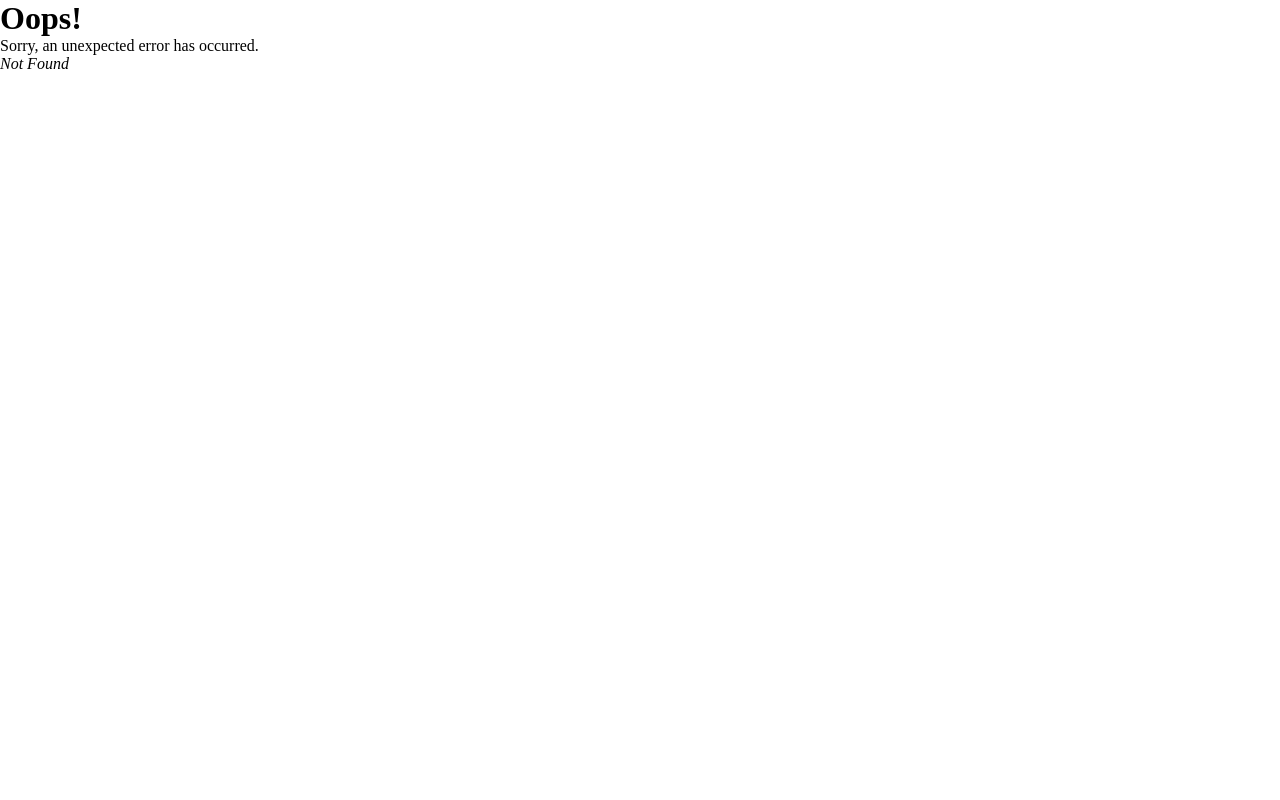
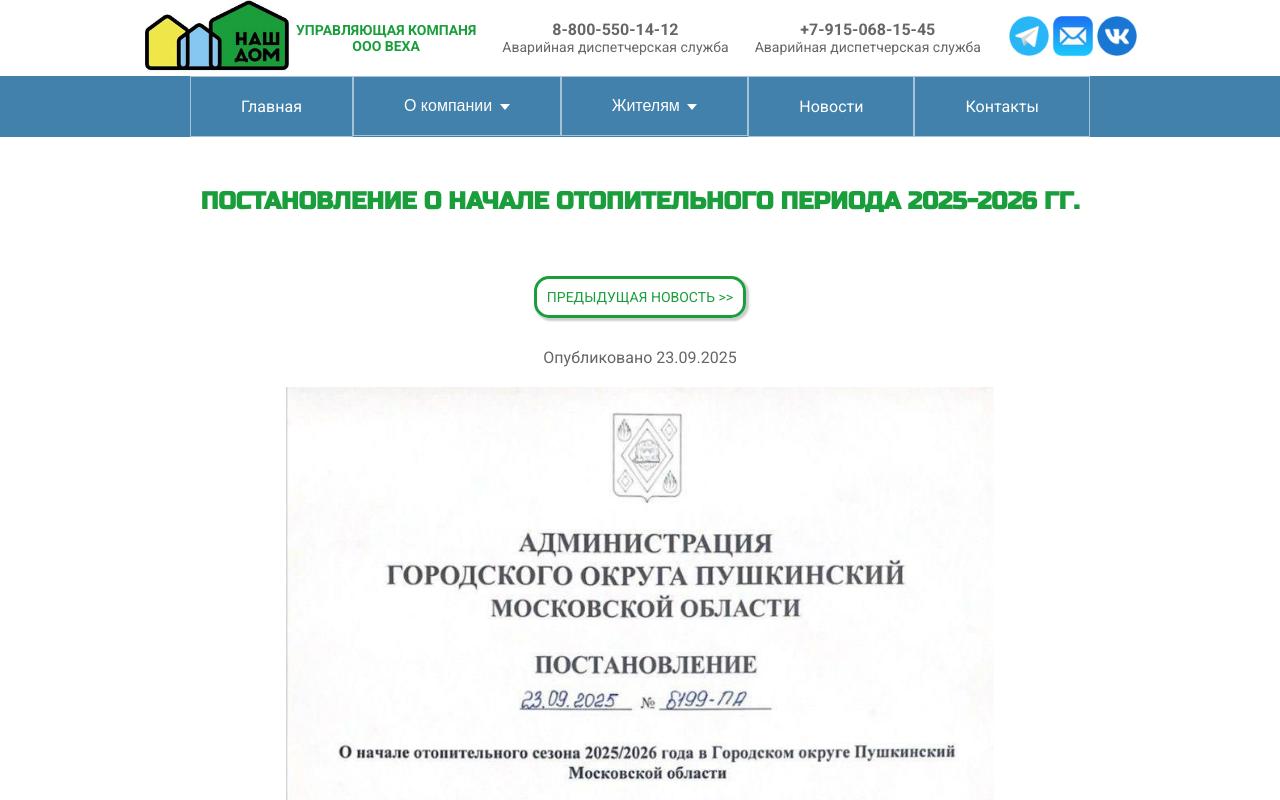
Before and after one commit to OlgaMakeikina/veha, a React (Create React App) app: page /o-nachale-otopitelnogo-perioda-2025-2026-gg in a window 1280 px wide. Before the commit this address had no page. Shown: the top 800 px of the page. Built offline with nearby package versions, Linux system fonts and the light colour scheme.

Commit message:
новость про начало отопительного сезона 25-26

```diff
--- /dev/null
+++ b/src/NewComponent/20250903/o-nachale-otopitelnogo-perioda-2025-2026-gg.js
@@ -0,0 +1,29 @@
+import { newsData } from '../newsData';
+import NavigationButtons from '../navigationButtons';
+import Content from './537.jpg';
+
+const NachaloTepla2526 = () => {
+  const pathname = window.location.pathname;
+  const currentNewsIndex = newsData.findIndex(item => pathname.includes(item.url));
+
+  const prevNewsIndex = currentNewsIndex > 0 ? currentNewsIndex - 1 : null;
+  const nextNewsIndex = currentNewsIndex < newsData.length - 1 ? currentNewsIndex + 1 : null;
+
+  const currentNews = newsData[currentNewsIndex];
+
+  return (
+    <article>
+         <div>
+      <h2 className='news_header'>ПОСТАНОВЛЕНИЕ О НАЧАЛЕ ОТОПИТЕЛЬНОГО ПЕРИОДА 2025-2026 ГГ.</h2>
+      <div className='news_content'>
+        <NavigationButtons prevNewsIndex={prevNewsIndex} nextNewsIndex={nextNewsIndex} />
+       <p>Опубликовано {currentNews.date}</p>
+        <img src={Content} width="60%" alt="Content" />
+      </div>
+    </div>
+    </article>
+
+  );
+};
+
+export default NachaloTepla2526;
--- a/src/NewComponent/newsData.js
+++ b/src/NewComponent/newsData.js
@@ -1,4 +1,9 @@
 export const newsData = [
+        {
+    date: "23.09.2025",
+    title: 'ПОСТАНОВЛЕНИЕ О НАЧАЛЕ ОТОПИТЕЛЬНОГО ПЕРИОДА 2025-2026 ГГ.',
+    url: '/o-nachale-otopitelnogo-perioda-2025-2026-gg'
+    },
       {
     date: "04.08.2025",
     title: 'РЕШАЙТЕ ВОПРОСЫ С НЕДВИЖИМОСТЬЮ В БТИ',
--- a/src/index.js
+++ b/src/index.js
@@ -36,6 +36,7 @@ import OtopitelnyyPeriodKonec from "./NewComponent/20250421/ob-okonchanii-otopit
 import PostanovlenieOtopitelnyyPeriodKonec from "./NewComponent/20250515/ob-okonchanii-otopitelnogo-perioda-2024-2025-gg.";
 import ZhkuOnline from "./NewComponent/20251006/zhku-online";
 import EconomSBTI from "./NewComponent/20250804/econom'-s-bti";
+import NachaloTepla2526 from "./NewComponent/20250903/o-nachale-otopitelnogo-perioda-2025-2026-gg";
 
 const router = createBrowserRouter([
   {
@@ -176,6 +177,10 @@ const router = createBrowserRouter([
   path: "nedvizhimost-s-bti",
   element: <EconomSBTI />,
 },
+{
+  path: "o-nachale-otopitelnogo-perioda-2025-2026-gg",
+  element: <NachaloTepla2526 />,
+},
     ],
   },
 ]);
```
Also changed, not shown: src/NewComponent/20250903/537.jpg (added).
